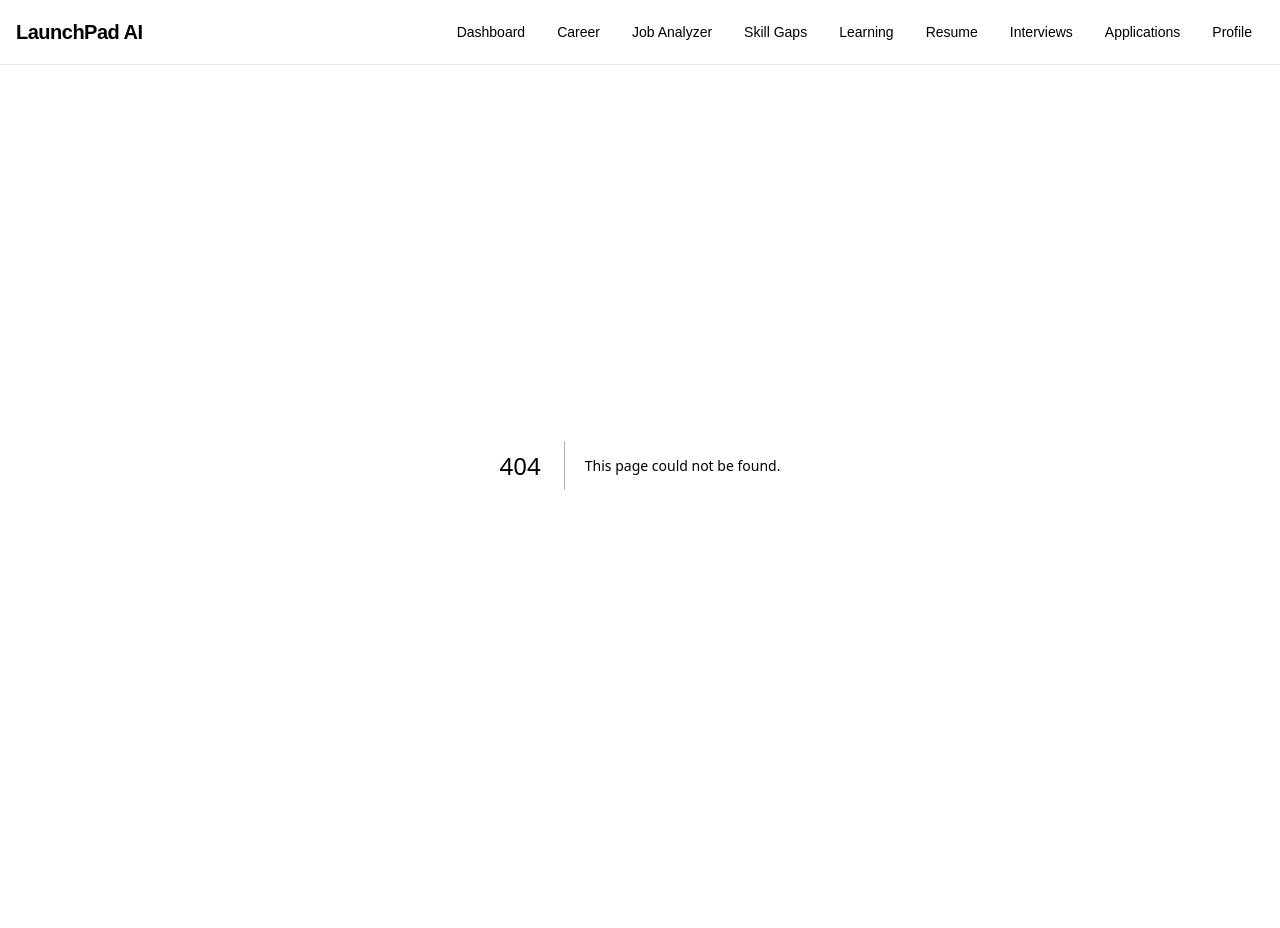
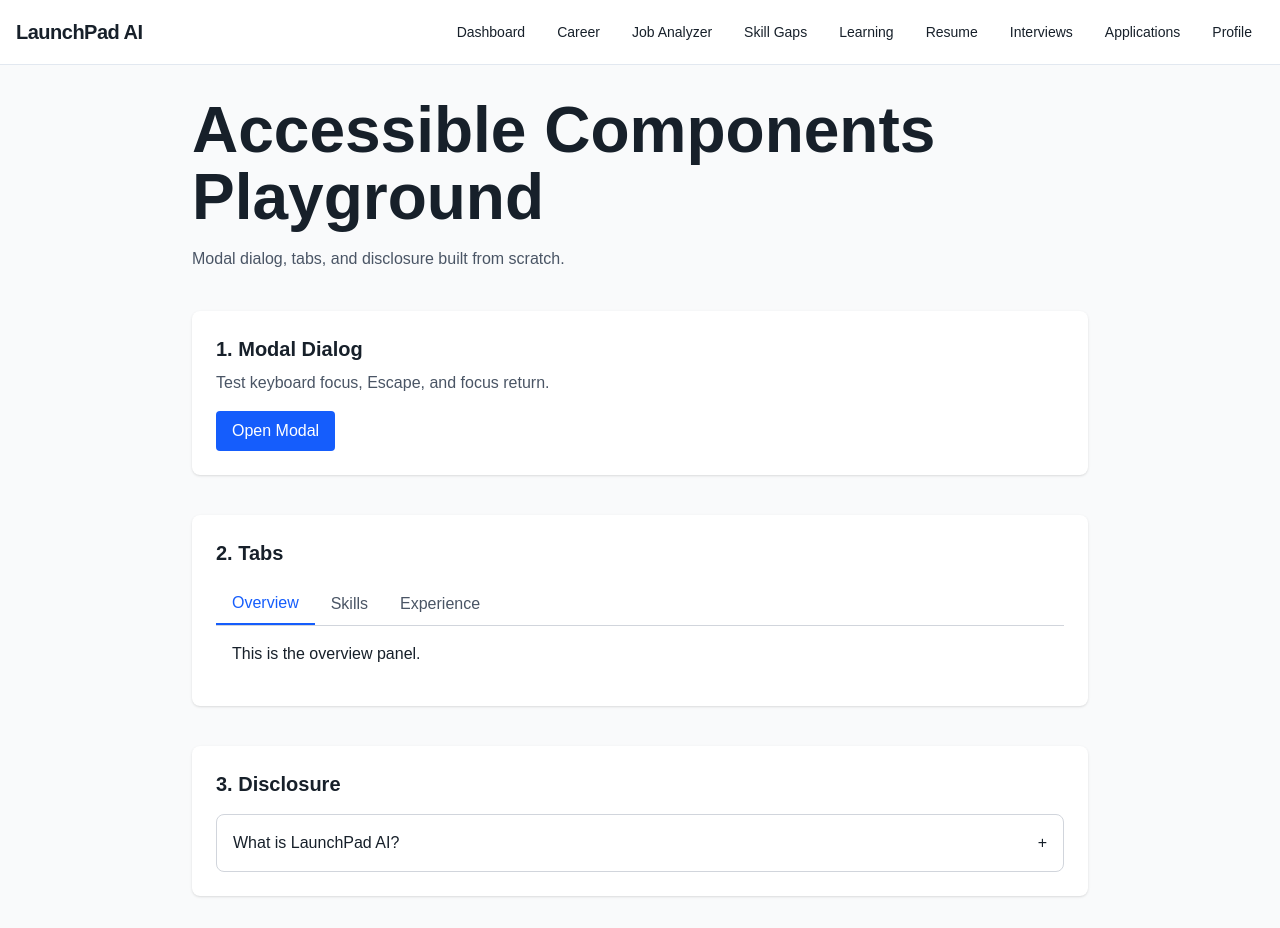
Before and after one commit to pavankalyan271/launchpad-ai, a Next.js app in the folder app/: page /playground in a window 1280 px wide. Before the commit this address had no page. Before the commit the page ends 865 px from the top, so only its background shows below. Built offline with nearby package versions, Linux system fonts and the light colour scheme.

Commit message:
feat: add accessible playground components

```diff
--- /dev/null
+++ b/app/app/playground/Disclosure.tsx
@@ -0,0 +1,47 @@
+"use client";
+
+import { useId, useState } from "react";
+
+type DisclosureProps = {
+  title: string;
+  children: React.ReactNode;
+};
+
+export default function Disclosure({
+  title,
+  children,
+}: DisclosureProps) {
+  const [isOpen, setIsOpen] = useState(false);
+  const id = useId();
+
+  const contentId = `${id}-content`;
+
+  return (
+    <div className="rounded-lg border border-gray-300">
+      <h2>
+        <button
+          type="button"
+          aria-expanded={isOpen}
+          aria-controls={contentId}
+          onClick={() => setIsOpen((current) => !current)}
+          className="flex w-full items-center justify-between p-4 text-left font-medium hover:bg-gray-50 focus:outline-none focus:ring-2 focus:ring-blue-500"
+        >
+          <span>{title}</span>
+
+          <span aria-hidden="true">
+            {isOpen ? "−" : "+"}
+          </span>
+        </button>
+      </h2>
+
+      {isOpen && (
+        <div
+          id={contentId}
+          className="border-t border-gray-300 p-4"
+        >
+          {children}
+        </div>
+      )}
+    </div>
+  );
+}
--- /dev/null
+++ b/app/app/playground/Modal.tsx
@@ -0,0 +1,108 @@
+"use client";
+
+import { useEffect, useRef } from "react";
+
+type ModalProps = {
+  isOpen: boolean;
+  title: string;
+  onClose: () => void;
+  children: React.ReactNode;
+};
+
+export default function Modal({
+  isOpen,
+  title,
+  onClose,
+  children,
+}: ModalProps) {
+  const dialogRef = useRef<HTMLDivElement>(null);
+  const closeButtonRef = useRef<HTMLButtonElement>(null);
+
+  useEffect(() => {
+    if (!isOpen) return;
+
+    const previousFocus = document.activeElement as HTMLElement | null;
+
+    closeButtonRef.current?.focus();
+
+    const handleKeyDown = (event: KeyboardEvent) => {
+      if (event.key === "Escape") {
+        event.preventDefault();
+        onClose();
+        return;
+      }
+
+      if (event.key === "Tab") {
+        const dialog = dialogRef.current;
+
+        if (!dialog) return;
+
+        const focusableElements = dialog.querySelectorAll<HTMLElement>(
+          'button, [href], input, select, textarea, [tabindex]:not([tabindex="-1"])'
+        );
+
+        if (focusableElements.length === 0) return;
+
+        const firstElement = focusableElements[0];
+        const lastElement = focusableElements[focusableElements.length - 1];
+
+        if (event.shiftKey && document.activeElement === firstElement) {
+          event.preventDefault();
+          lastElement.focus();
+        } else if (
+          !event.shiftKey &&
+          document.activeElement === lastElement
+        ) {
+          event.preventDefault();
+          firstElement.focus();
+        }
+      }
+    };
+
+    document.addEventListener("keydown", handleKeyDown);
+
+    return () => {
+      document.removeEventListener("keydown", handleKeyDown);
+      previousFocus?.focus();
+    };
+  }, [isOpen, onClose]);
+
+  if (!isOpen) return null;
+
+  return (
+    <div
+      className="fixed inset-0 z-50 flex items-center justify-center bg-black/50 p-4"
+      onMouseDown={(event) => {
+        if (event.target === event.currentTarget) {
+          onClose();
+        }
+      }}
+    >
+      <div
+        ref={dialogRef}
+        role="dialog"
+        aria-modal="true"
+        aria-labelledby="modal-title"
+        className="w-full max-w-md rounded-lg bg-white p-6 shadow-xl"
+      >
+        <div className="flex items-center justify-between gap-4">
+          <h2 id="modal-title" className="text-xl font-semibold">
+            {title}
+          </h2>
+
+          <button
+            ref={closeButtonRef}
+            type="button"
+            onClick={onClose}
+            aria-label="Close dialog"
+            className="rounded px-3 py-2 text-lg hover:bg-gray-100 focus:outline-none focus:ring-2 focus:ring-blue-500"
+          >
+            ×
+          </button>
+        </div>
+
+        <div className="mt-4">{children}</div>
+      </div>
+    </div>
+  );
+}
--- /dev/null
+++ b/app/app/playground/Tabs.tsx
@@ -0,0 +1,112 @@
+"use client";
+
+import { useRef, useState } from "react";
+
+type Tab = {
+  id: string;
+  label: string;
+  content: React.ReactNode;
+};
+
+type TabsProps = {
+  tabs: Tab[];
+};
+
+export default function Tabs({ tabs }: TabsProps) {
+  const [activeTab, setActiveTab] = useState(0);
+  const tabRefs = useRef<(HTMLButtonElement | null)[]>([]);
+
+  const moveFocus = (index: number) => {
+    const nextIndex = (index + tabs.length) % tabs.length;
+
+    setActiveTab(nextIndex);
+    tabRefs.current[nextIndex]?.focus();
+  };
+
+  const handleKeyDown = (
+    event: React.KeyboardEvent<HTMLButtonElement>,
+    index: number
+  ) => {
+    switch (event.key) {
+      case "ArrowRight":
+        event.preventDefault();
+        moveFocus(index + 1);
+        break;
+
+      case "ArrowLeft":
+        event.preventDefault();
+        moveFocus(index - 1);
+        break;
+
+      case "Home":
+        event.preventDefault();
+        moveFocus(0);
+        break;
+
+      case "End":
+        event.preventDefault();
+        moveFocus(tabs.length - 1);
+        break;
+
+      default:
+        break;
+    }
+  };
+
+  if (tabs.length === 0) return null;
+
+  return (
+    <div>
+      <div
+        role="tablist"
+        aria-label="Example tabs"
+        className="flex border-b border-gray-300"
+      >
+        {tabs.map((tab, index) => {
+          const isActive = activeTab === index;
+
+          return (
+            <button
+              key={tab.id}
+              ref={(element) => {
+                tabRefs.current[index] = element;
+              }}
+              id={`tab-${tab.id}`}
+              type="button"
+              role="tab"
+              aria-selected={isActive}
+              aria-controls={`panel-${tab.id}`}
+              tabIndex={isActive ? 0 : -1}
+              onClick={() => setActiveTab(index)}
+              onKeyDown={(event) => handleKeyDown(event, index)}
+              className={`px-4 py-2 font-medium focus:outline-none focus:ring-2 focus:ring-blue-500 ${
+                isActive
+                  ? "border-b-2 border-blue-600 text-blue-600"
+                  : "text-gray-600 hover:text-gray-900"
+              }`}
+            >
+              {tab.label}
+            </button>
+          );
+        })}
+      </div>
+
+      {tabs.map((tab, index) => {
+        if (index !== activeTab) return null;
+
+        return (
+          <div
+            key={tab.id}
+            id={`panel-${tab.id}`}
+            role="tabpanel"
+            aria-labelledby={`tab-${tab.id}`}
+            tabIndex={0}
+            className="p-4 focus:outline-none focus:ring-2 focus:ring-blue-500"
+          >
+            {tab.content}
+          </div>
+        );
+      })}
+    </div>
+  );
+}
--- /dev/null
+++ b/app/app/playground/page.tsx
@@ -0,0 +1,118 @@
+"use client";
+
+import { useState } from "react";
+import Modal from "./Modal";
+import Tabs from "./Tabs";
+import Disclosure from "./Disclosure";
+
+export default function PlaygroundPage() {
+  const [isModalOpen, setIsModalOpen] = useState(false);
+
+  return (
+    <main className="min-h-screen bg-gray-50 p-8">
+      <div className="mx-auto max-w-4xl space-y-10">
+        <header>
+          <h1 className="text-3xl font-bold">
+            Accessible Components Playground
+          </h1>
+
+          <p className="mt-2 text-gray-600">
+            Modal dialog, tabs, and disclosure built from scratch.
+          </p>
+        </header>
+
+        {/* Modal */}
+        <section className="rounded-lg bg-white p-6 shadow">
+          <h2 className="text-xl font-semibold">
+            1. Modal Dialog
+          </h2>
+
+          <p className="mt-2 text-gray-600">
+            Test keyboard focus, Escape, and focus return.
+          </p>
+
+          <button
+            type="button"
+            onClick={() => setIsModalOpen(true)}
+            className="mt-4 rounded bg-blue-600 px-4 py-2 font-medium text-white hover:bg-blue-700 focus:outline-none focus:ring-2 focus:ring-blue-500"
+          >
+            Open Modal
+          </button>
+
+          <Modal
+            isOpen={isModalOpen}
+            title="Example Modal"
+            onClose={() => setIsModalOpen(false)}
+          >
+            <p>
+              This is an accessible modal dialog.
+            </p>
+
+            <button
+              type="button"
+              onClick={() => setIsModalOpen(false)}
+              className="mt-4 rounded bg-gray-200 px-4 py-2 hover:bg-gray-300 focus:outline-none focus:ring-2 focus:ring-blue-500"
+            >
+              Close
+            </button>
+          </Modal>
+        </section>
+
+        {/* Tabs */}
+        <section className="rounded-lg bg-white p-6 shadow">
+          <h2 className="mb-4 text-xl font-semibold">
+            2. Tabs
+          </h2>
+
+          <Tabs
+            tabs={[
+              {
+                id: "overview",
+                label: "Overview",
+                content: (
+                  <p>
+                    This is the overview panel.
+                  </p>
+                ),
+              },
+              {
+                id: "skills",
+                label: "Skills",
+                content: (
+                  <p>
+                    This is the skills panel.
+                  </p>
+                ),
+              },
+              {
+                id: "experience",
+                label: "Experience",
+                content: (
+                  <p>
+                    This is the experience panel.
+                  </p>
+                ),
+              },
+            ]}
+          />
+        </section>
+
+        {/* Disclosure */}
+        <section className="rounded-lg bg-white p-6 shadow">
+          <h2 className="mb-4 text-xl font-semibold">
+            3. Disclosure
+          </h2>
+
+          <Disclosure title="What is LaunchPad AI?">
+            <p>
+              LaunchPad AI is an AI-powered career-readiness
+              platform designed to help users understand,
+              discover, improve, prepare, apply, and track
+              their career progress.
+            </p>
+          </Disclosure>
+        </section>
+      </div>
+    </main>
+  );
+}
```
